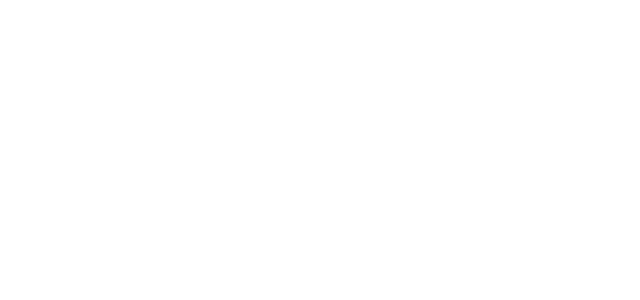
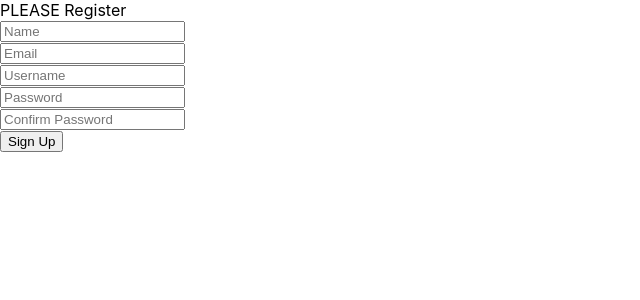
Before and after one commit to BrandonN24/workout-app, a React (Create React App) app in the folder frontend/: page /RegisterPage in a window 1280 px wide. Before the commit this address had no page. Shown: the top 300 px of the page, without its empty margins (0-640 px from the left). Built offline with nearby package versions, Linux system fonts and the light colour scheme.

Commit message:
modified:   api.js 	modified:   frontend/src/App.js     modified:   frontend/src/components/Login.js 	new file:   frontend/src/components/Register.js 	modified:   frontend/src/pages/LoginPage.js 	new file:   frontend/src/pages/RegisterPage.js

```diff
--- a/frontend/src/App.js
+++ b/frontend/src/App.js
@@ -4,6 +4,7 @@
 import { BrowserRouter, Routes, Route } from "react-router-dom";
 
 import LoginPage from './pages/LoginPage';
+import RegisterPage from './pages/RegisterPage';
 import HomePage from './pages/HomePage';
 
 function App() {
@@ -11,6 +12,7 @@
     <BrowserRouter>
     <Routes>
       <Route path="/" index element={<LoginPage />} />
+      <Route path="/RegisterPage" index element={<RegisterPage />} />
       <Route path="/HomePage" index element={<HomePage />} />
     </Routes>
   </BrowserRouter>
--- a/frontend/src/components/Login.js
+++ b/frontend/src/components/Login.js
@@ -1,4 +1,5 @@
 import React, {useState} from 'react';
+import {Link} from 'react-router-dom';
 
 function Login()
 {
@@ -29,7 +30,7 @@
             }
             else
             {
-                var user = {firstName:res.firstName,lastName:res.lastName,id:res.id}
+                var user = {name:res.name,id:res.id}
                 localStorage.setItem('user_data', JSON.stringify(user));
 
                 setMessage('');
@@ -55,6 +56,17 @@
           onClick={doLogin} />
         </form>
         <span id="loginResult">{message}</span>
+
+        <span className = "link register">
+            <span style={{fontSize:15}}>
+                No account? Register
+            </span>
+            <Link to='/RegisterPage'>
+            <span style={{fontSize:15}}>
+                &nbsp;here.
+            </span>
+            </Link>
+        </span>
      </div>
     );
 };
--- /dev/null
+++ b/frontend/src/components/Register.js
@@ -0,0 +1,95 @@
+import React, {useState} from 'react';
+
+function Register()
+{
+    const [message, setMessage] = useState('');
+
+    var registerLogin;
+    var registerPassword;
+    var confirmPassword;
+    var registerName;
+    var registerEmail;
+
+    const doRegister = async event =>
+    {
+        event.preventDefault();
+
+        var obj =
+        {
+            login:registerLogin.value,
+            password:registerPassword.value,
+            confirmPassword:confirmPassword.value,
+            name: registerName.value,
+            email: registerEmail.value
+        };
+
+        for(const [key, value] of Object.entries(obj))
+        {
+            obj[key] = value.trim();
+
+            if (obj[key] === "") {
+                setMessage(`${key} is empty`);
+                return;
+            }
+        }
+
+        if(obj.password !== obj.confirmPassword)
+        {
+            setMessage('Please confirm password.');
+            return;
+        }
+
+        delete obj.confirmPassword;
+        var js = JSON.stringify(obj);
+
+        try
+        {
+            var bp = require('./Path.js');
+            const response = await fetch(bp.buildPath('api/register'),
+                {method:'POST',body:js,headers:{'Content-Type': 'application/json'}});
+
+            var res = JSON.parse(await response.text());
+
+            if( res.error !== '')
+            {
+                setMessage(res.error);
+                return;
+            }
+            else
+            {
+                var user = {name:res.name,id:res.id}
+                localStorage.setItem('user_data', JSON.stringify(user));
+
+                setMessage('Welcome');
+                window.location.href = '/HomePage';
+            }
+        }
+        catch(e)
+        {
+            alert(e.toString());
+            return;
+        }
+    };
+
+
+
+    return (
+        <div id="registerDiv">
+            <form onSubmit={doRegister}>
+            <span id="inner-title">PLEASE Register</span><br />
+            <input type="text" id="registerName" placeholder="Name" ref={(c) => registerName = c} /><br />
+            <input type="text" id="registerEmail" placeholder="Email" ref={(c) => registerEmail = c} /><br />
+            <input type="text" id="registerLogin" placeholder="Username" ref={(c) => registerLogin = c} /><br />
+            <input type="password" id="registerPassword" placeholder="Password" ref={(c) => registerPassword = c} /><br />
+            <input type="password" id="confirmPassword" placeholder="Confirm Password" ref={(c) => confirmPassword = c} /><br />
+
+            <input type="submit" id="registerButton" class="buttons" value = "Sign Up"
+            onClick={doRegister} />
+            </form>
+            <span id="registerResult">{message}</span>
+        </div>
+    );
+
+}
+
+export default Register;
--- a/frontend/src/pages/LoginPage.js
+++ b/frontend/src/pages/LoginPage.js
@@ -1,5 +1,4 @@
 import React from 'react';
-
 import PageTitle from '../components/PageTitle';
 import Login from '../components/Login';
 
--- /dev/null
+++ b/frontend/src/pages/RegisterPage.js
@@ -0,0 +1,14 @@
+import React from 'react';
+import Register from '../components/Register';
+
+const RegisterPage = () =>
+{
+
+    return(
+      <div>
+        <Register />
+      </div>
+    );
+};
+
+export default RegisterPage;
```
Also changed, not shown: 1 other file (tests, documents, lock files or other folders).
